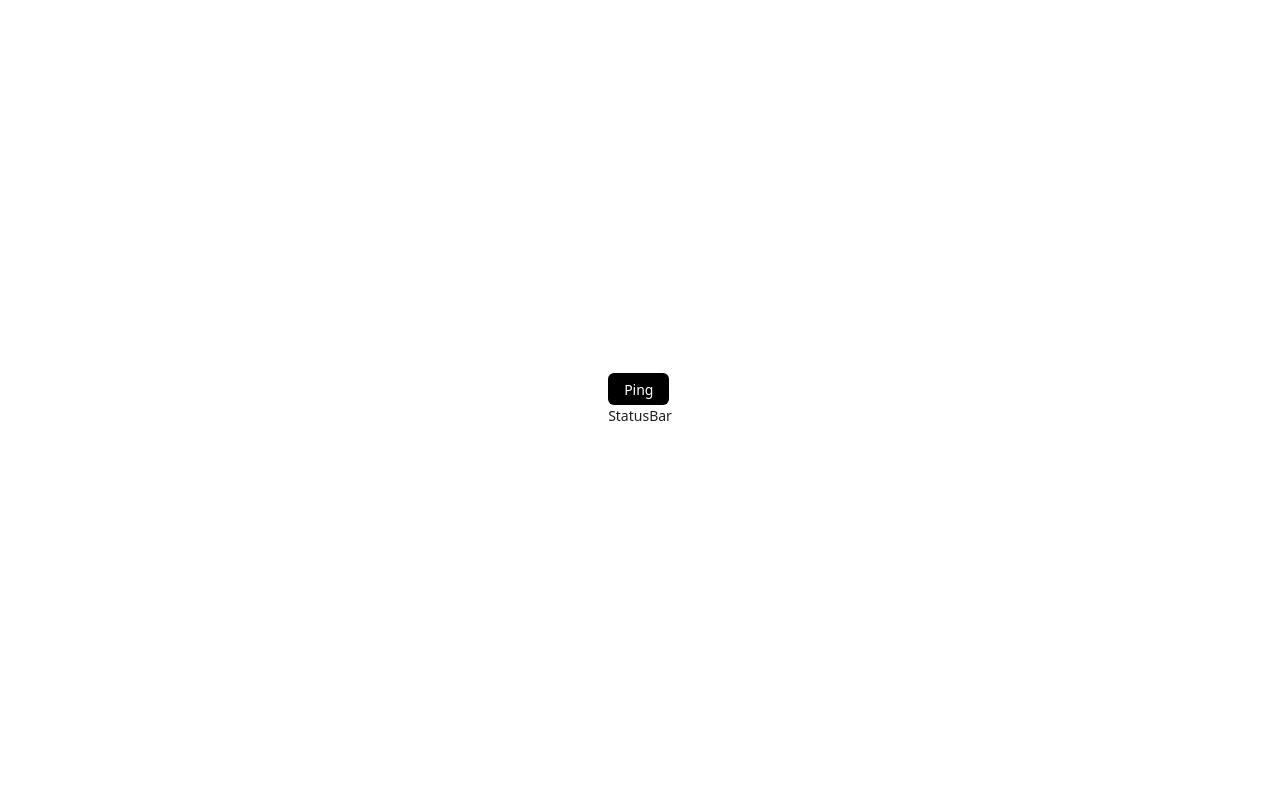
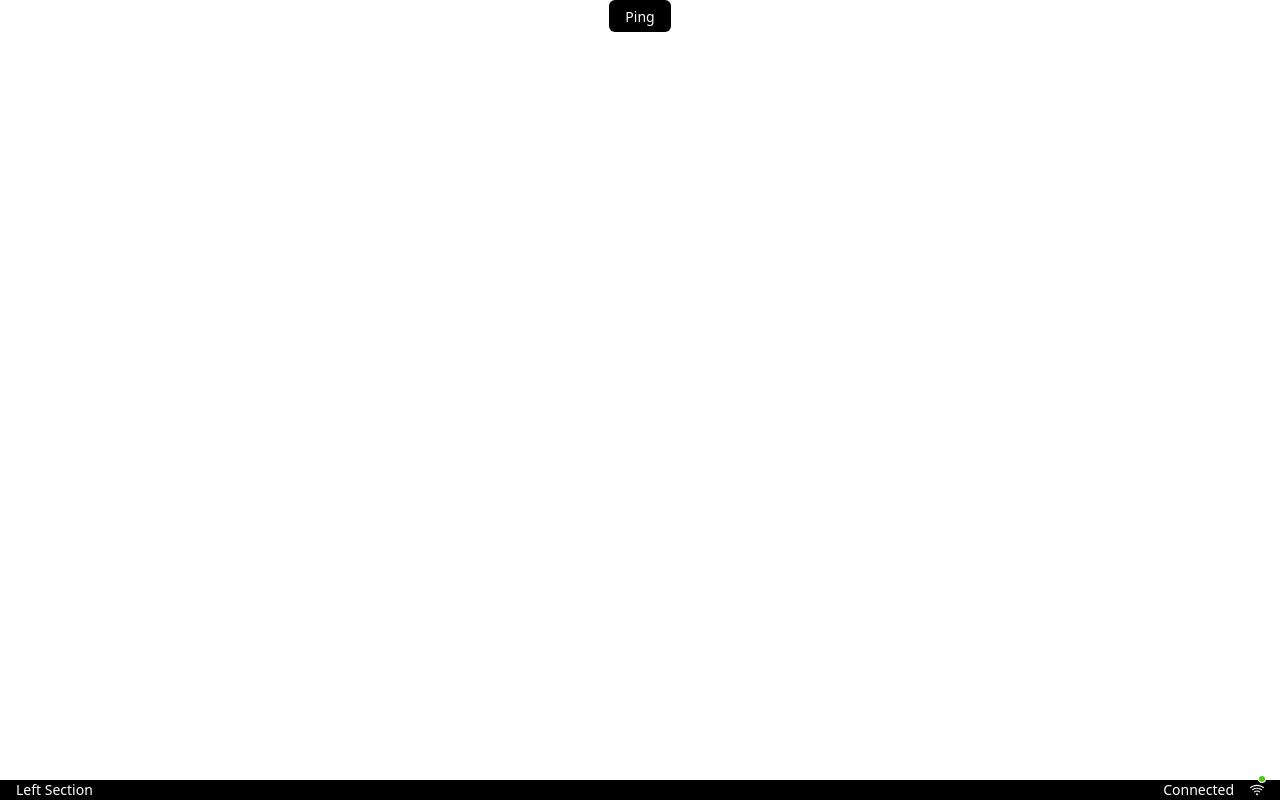
Before and after one commit to tejastn10/hollow, a React (Vite) app in the folder src/renderer/: page / in a window 1280 px wide. Built offline with nearby package versions, Linux system fonts and the light colour scheme; a web font is replaced by a local one.

Commit message:
feat: enhance StatusBar with network status display and styling

```diff
--- a/src/renderer/src/App.tsx
+++ b/src/renderer/src/App.tsx
@@ -4,6 +4,8 @@ import { App as AntdApp, Button } from "antd";
 
 import { ThemeProvider } from "./theme/ThemeProvider";
 import { StatusBar } from "./container/StatusBar";
+
+import styled from "styled-components";
 
 const App: FC = () => {
 	const ipcHandle = (): void => window.electron.ipcRenderer.send("ping");
@@ -12,12 +14,12 @@ const App: FC = () => {
 		<>
 			<ThemeProvider>
 				<AntdApp>
-					<div className="App">
+					<AppContainer>
 						<Button type="primary" onClick={ipcHandle}>
 							Ping
 						</Button>
-					</div>
-					<StatusBar />
+						<StatusBar />
+					</AppContainer>
 				</AntdApp>
 			</ThemeProvider>
 		</>
@@ -25,3 +27,18 @@ const App: FC = () => {
 };
 
 export { App };
+
+const AppContainer = styled.div`
+	display: flex;
+	flex-direction: column;
+	justify-content: space-between;
+	align-items: center;
+
+	background-color: ${(props) => (props.theme === "dark" ? "#000000" : "#ffffff")};
+	color: ${(props) => (props.theme === "dark" ? "#ffffff" : "#000000")};
+
+	height: 100vh;
+	width: 100vw;
+
+	overflow: hidden;
+`;
--- a/src/renderer/src/container/StatusBar.tsx
+++ b/src/renderer/src/container/StatusBar.tsx
@@ -1,7 +1,77 @@
 import { FC } from "react";
 
+import { Badge, Typography } from "antd";
+import { WifiOutlined } from "@ant-design/icons";
+
+import styled from "styled-components";
+
+import { getNetworkStatusColor, getNetworkStatusText } from "./utils";
+
+import { useNetworkStatus } from "../hooks/useNetworkStatus";
+
+const { Text } = Typography;
+
 const StatusBar: FC = () => {
-	return <div>StatusBar</div>;
+	const networkStatus = useNetworkStatus();
+
+	return (
+		<StatusBarContainer>
+			<LeftSection>
+				<span>Left Section</span>
+			</LeftSection>
+			<RightSection>
+				<Text>{getNetworkStatusText(networkStatus)}</Text>
+				<Badge dot color={getNetworkStatusColor(networkStatus)} offset={[-2, 0]}>
+					<WifiOutlined />
+				</Badge>
+			</RightSection>
+		</StatusBarContainer>
+	);
 };
 
 export { StatusBar };
+
+const StatusBarContainer = styled.div`
+	display: flex;
+	justify-content: space-between;
+	align-items: center;
+
+	width: 100%;
+	height: 1.25rem;
+
+	background-color: ${(props) => (props.theme === "dark" ? "#ffffff" : "#000000")};
+	color: ${(props) => (props.theme === "dark" ? "#000000" : "#ffffff")};
+
+	border-top: ${(props) => (props.theme === "dark" ? "1px solid #333333" : "1px solid #e0e0e0e")};
+	padding: 0 1rem;
+`;
+
+const LeftSection = styled.div`
+	display: flex;
+	justify-content: flex-start;
+	align-items: center;
+	gap: 1rem;
+
+	padding: 0 1rem;
+
+	span {
+		color: ${(props) => (props.theme === "dark" ? "#000000" : "#ffffff")} !important;
+	}
+`;
+
+const RightSection = styled.div`
+	&& {
+		display: flex;
+		justify-content: flex-end;
+		align-items: center;
+		gap: 1rem;
+
+		padding: 0 1rem;
+
+		text-transform: capitalize;
+
+		span {
+			color: ${(props) => (props.theme === "dark" ? "#000000" : "#ffffff")} !important;
+		}
+	}
+`;
```
